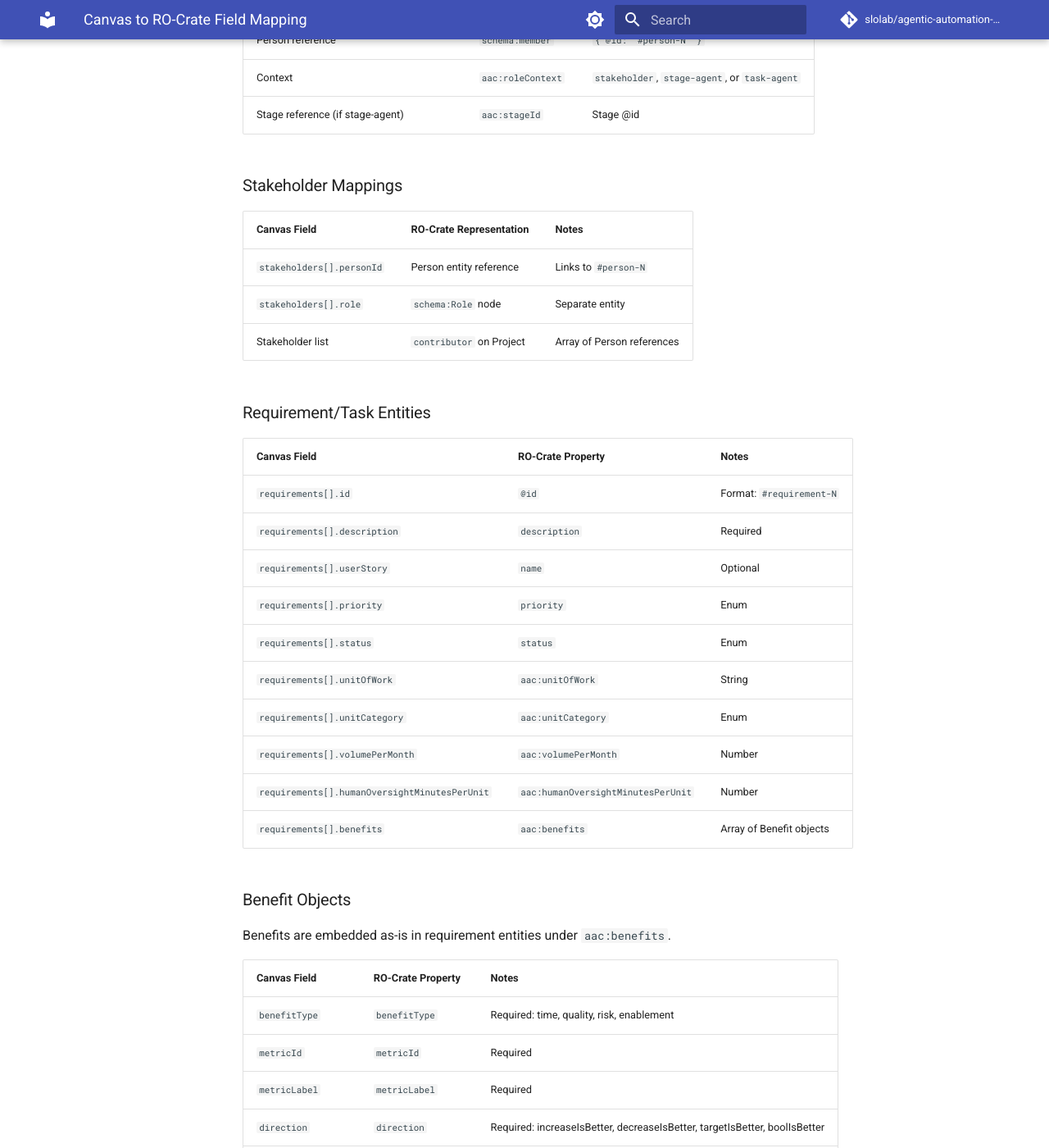
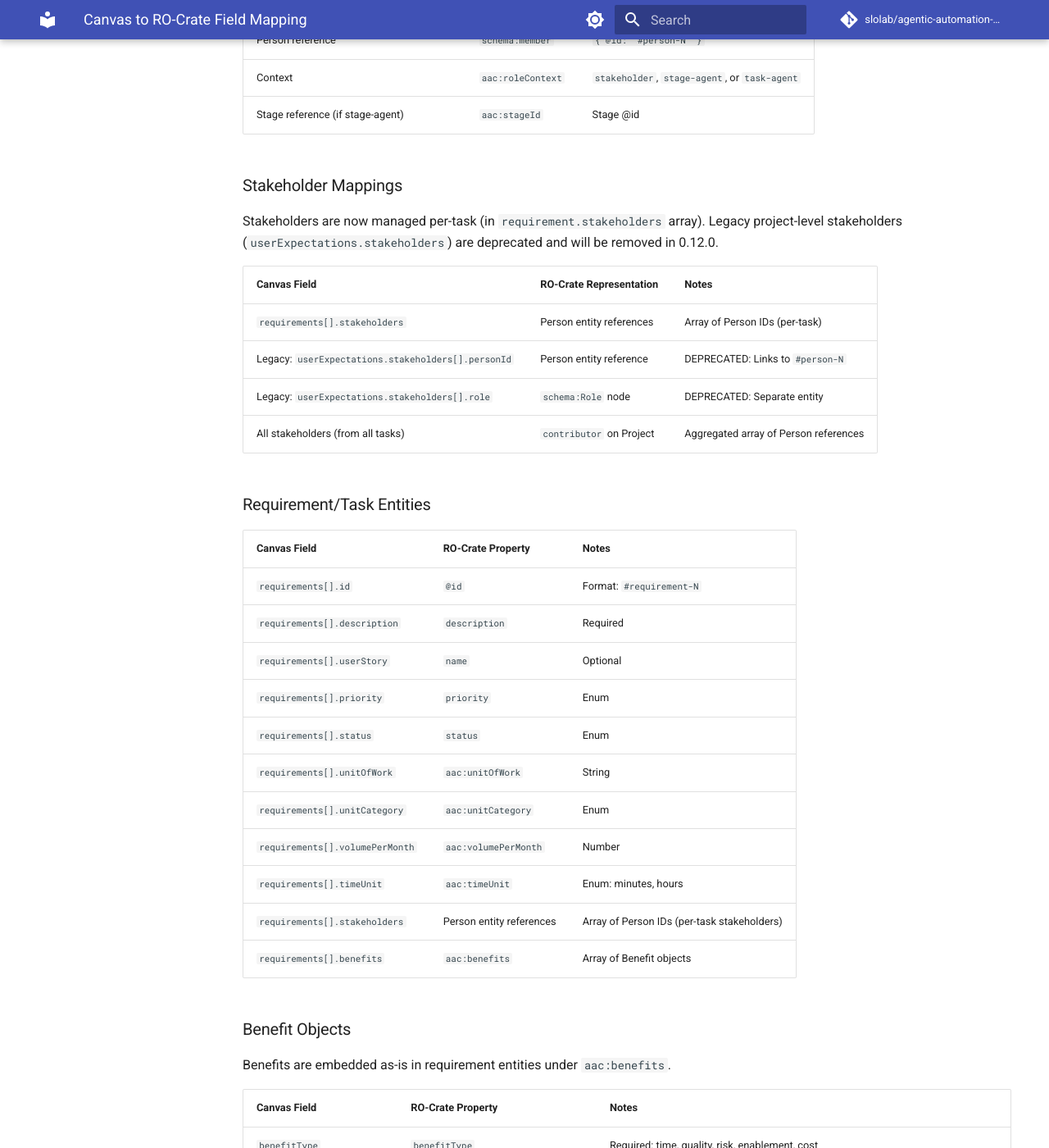
Before and after one commit to slolab/agentic-automation-canvas, an MkDocs documentation site: the page built from docs/mapping.md, in a window 1280 px wide and 1400 px high, scrolled down 2028 px. Shown: the whole window at 82% size. Built offline with MkDocs 1.6.1 and Material for MkDocs 9.7.7, drawn with Linux system fonts in a browser that asks for light colours; comment, search, counter and statistics services are not loaded; some of the changed text lies outside the part shown.

Commit message:
Update documentation to reflect PR changes
- Update mapping.md: Remove humanOversightMinutesPerUnit from requirement level, add to benefits; update stakeholder mappings to reflect per-task stakeholders; add cost to benefitType enum; add oversight fields to Benefit Objects
- Update IMPLEMENTATION_SEQUENCE.md: Reflect oversight moved to benefit level
- Update spec/concepts.md: Add cost benefit type, clarify stakeholders are per-task, add oversight explanation, clarify project-level vs task-level feasibility
- Update reference/index.md: Mark userExpectations.stakeholders as deprecated

Co-authored-by: Cursor <cursoragent@cursor.com>

```diff
--- a/docs/mapping.md
+++ b/docs/mapping.md
@@ -57,11 +57,14 @@ Roles are exported as separate `schema:Role` nodes that reference Person entitie
 
 ### Stakeholder Mappings
 
+Stakeholders are now managed per-task (in `requirement.stakeholders` array). Legacy project-level stakeholders (`userExpectations.stakeholders`) are deprecated and will be removed in 0.12.0.
+
 | Canvas Field | RO-Crate Representation | Notes |
 |-------------|-------------------------|-------|
-| `stakeholders[].personId` | Person entity reference | Links to `#person-N` |
-| `stakeholders[].role` | `schema:Role` node | Separate entity |
-| Stakeholder list | `contributor` on Project | Array of Person references |
+| `requirements[].stakeholders` | Person entity references | Array of Person IDs (per-task) |
+| Legacy: `userExpectations.stakeholders[].personId` | Person entity reference | DEPRECATED: Links to `#person-N` |
+| Legacy: `userExpectations.stakeholders[].role` | `schema:Role` node | DEPRECATED: Separate entity |
+| All stakeholders (from all tasks) | `contributor` on Project | Aggregated array of Person references |
 
 ### Requirement/Task Entities
 
@@ -75,7 +78,8 @@ Roles are exported as separate `schema:Role` nodes that reference Person entitie
 | `requirements[].unitOfWork` | `aac:unitOfWork` | String |
 | `requirements[].unitCategory` | `aac:unitCategory` | Enum |
 | `requirements[].volumePerMonth` | `aac:volumePerMonth` | Number |
-| `requirements[].humanOversightMinutesPerUnit` | `aac:humanOversightMinutesPerUnit` | Number |
+| `requirements[].timeUnit` | `aac:timeUnit` | Enum: minutes, hours |
+| `requirements[].stakeholders` | Person entity references | Array of Person IDs (per-task stakeholders) |
 | `requirements[].benefits` | `aac:benefits` | Array of Benefit objects |
 
 ### Benefit Objects
@@ -84,7 +88,7 @@ Benefits are embedded as-is in requirement entities under `aac:benefits`.
 
 | Canvas Field | RO-Crate Property | Notes |
 |-------------|-------------------|-------|
-| `benefitType` | `benefitType` | Required: time, quality, risk, enablement |
+| `benefitType` | `benefitType` | Required: time, quality, risk, enablement, cost |
 | `metricId` | `metricId` | Required |
 | `metricLabel` | `metricLabel` | Required |
 | `direction` | `direction` | Required: increaseIsBetter, decreaseIsBetter, targetIsBetter, boolIsBetter |
@@ -94,6 +98,8 @@ Benefits are embedded as-is in requirement entities under `aac:benefits`.
 | `benefitUnit` | `benefitUnit` | Required |
 | `baseline` | `baseline` | BenefitValue object |
 | `expected` | `expected` | BenefitValue object |
+| `oversightMinutesPerUnit` | `aac:humanOversightMinutesPerUnit` | Optional: For time benefits with perUnit aggregation (RO-Crate uses legacy field name) |
+| `oversightMinutesPerMonth` | `aac:humanOversightMinutesPerMonth` | Optional: For time benefits with perMonth aggregation (RO-Crate uses legacy field name) |
 | `confidenceUser` | `confidenceUser` | Optional: low, medium, high |
 | `confidenceDev` | `confidenceDev` | Optional: low, medium, high |
 | `assumptions` | `assumptions` | Optional |
```
Also changed, not shown: docs/IMPLEMENTATION_SEQUENCE.md (+1 -1 lines), docs/reference/index.md (+71 -46 lines), docs/spec/concepts.md (+17 -11 lines).
